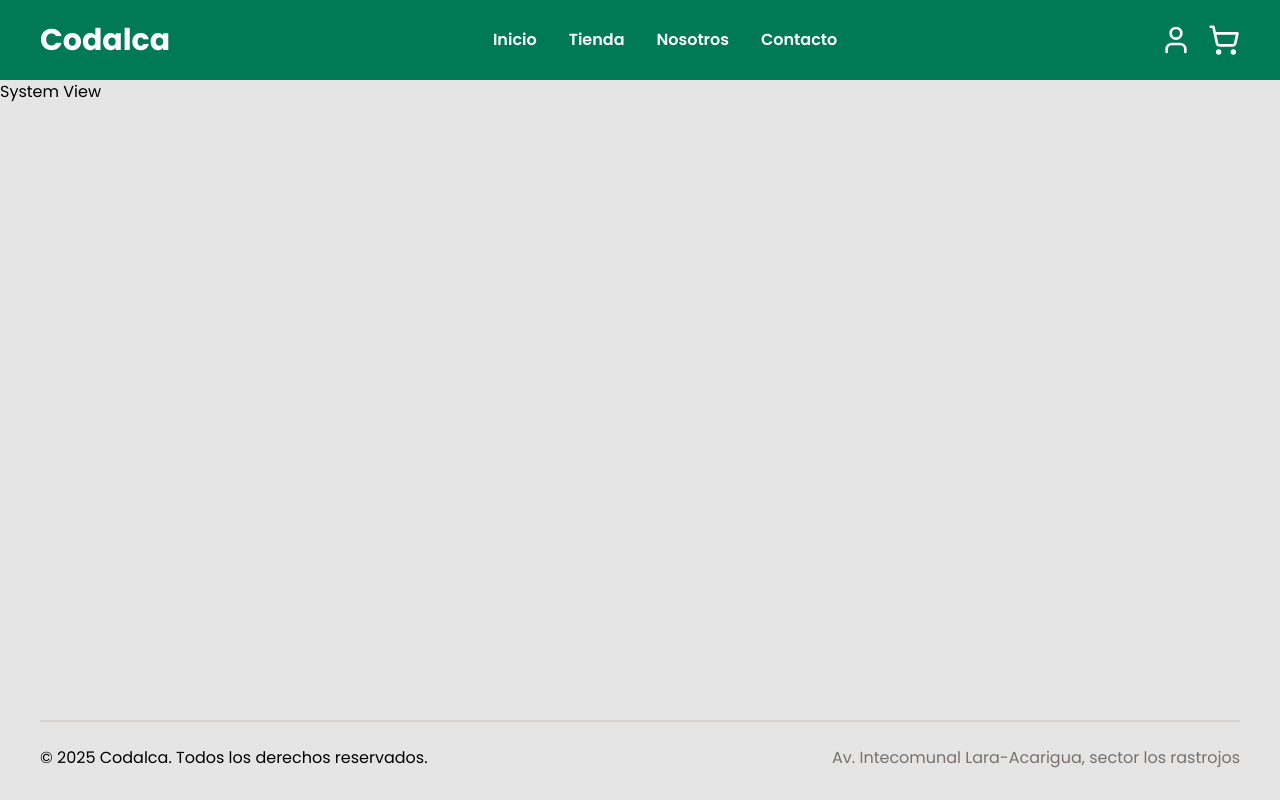
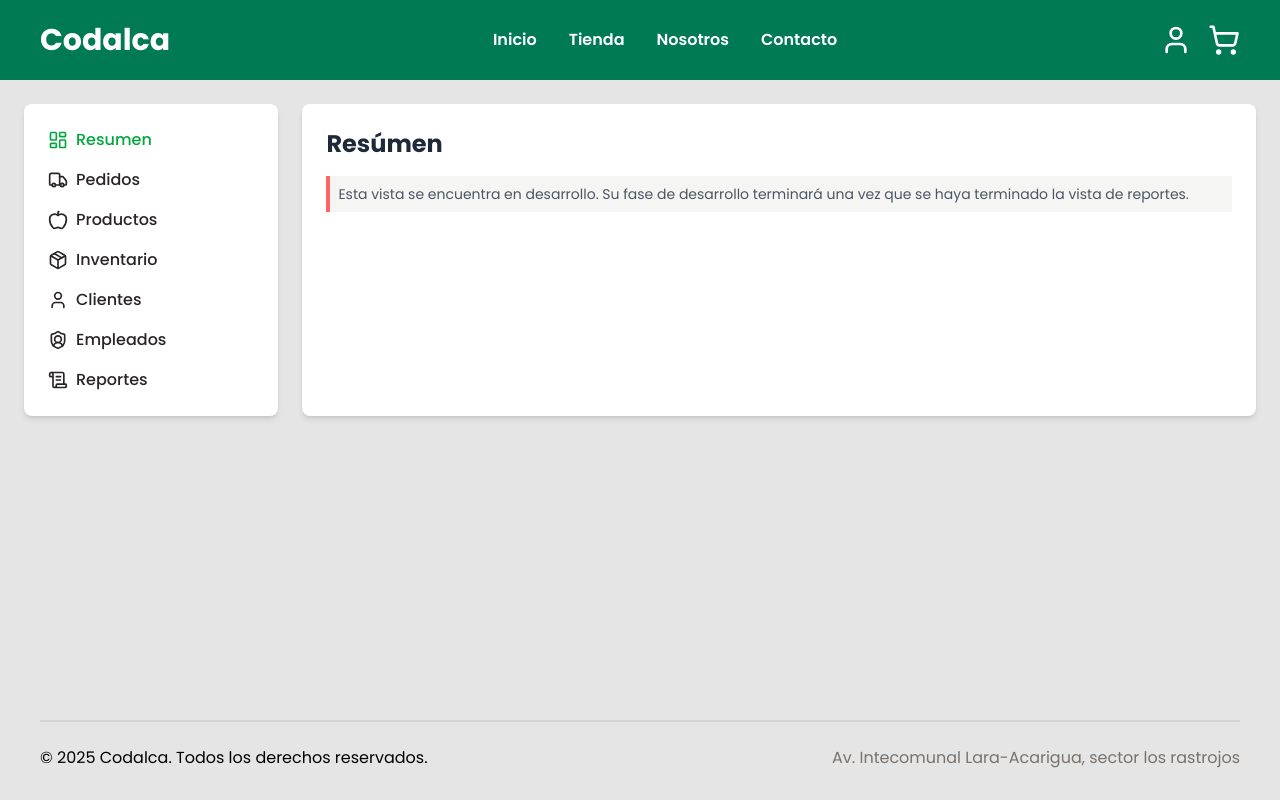
Before and after one commit to iJenders/Provisys, a Vue app in the folder Provisys-Frontend/: page /system in a window 1280 px wide. Built offline with nearby package versions, Linux system fonts and the light colour scheme.

Commit message:
Arreglos de bugs menores

```diff
--- a/Provisys-Frontend/src/components/ProductComponent.vue
+++ b/Provisys-Frontend/src/components/ProductComponent.vue
@@ -21,10 +21,12 @@ const showAddToCartModal = ref(false);
 const quantity = ref(1);
 
 const handleAddToCart = (e) => {
-    e.preventDefault();
-    shoppingCartStore.addProduct(props.product, quantity.value);
-    emit('addToCart', props.product, quantity.value);
-    showAddToCartModal.value = false;
+    if (quantity.value > 0 && quantity.value <= props.product.stock && quantity.value !== null) {
+        e.preventDefault();
+        shoppingCartStore.addProduct(props.product, quantity.value);
+        emit('addToCart', props.product, quantity.value);
+        showAddToCartModal.value = false;
+    }
 }
 
 /*
@@ -115,7 +117,7 @@ const handleAddToCart = (e) => {
                     Cancelar
                 </ThemeButton>
                 <ThemeButton class="bg-green-600 text-white hover:bg-green-700"
-                    :disabled="quantity < 1 || quantity > product.stock" @click="handleAddToCart">
+                    :enabled="quantity > 0 && quantity <= product.stock && quantity !== null" @click="handleAddToCart">
                     <ShoppingCart :size="20" class="mr-1" />
                     Añadir
                 </ThemeButton>
--- a/Provisys-Frontend/src/router/index.js
+++ b/Provisys-Frontend/src/router/index.js
@@ -50,7 +50,7 @@ const router = createRouter({
       component: () => import("../views/SystemView.vue"),
       children: [
         {
-          path: "summary",
+          path: "",
           name: "system-summary",
           component: () => import("../views/System/SummaryView.vue"),
         },
@@ -75,6 +75,11 @@ const router = createRouter({
           component: () => import("../views/System/CustomersView.vue"),
         },
         {
+          path: "employees",
+          name: "system-employees",
+          component: () => import("../views/System/EmployeesView.vue"),
+        },
+        {
           path: "reports",
           name: "system-reports",
           component: () => import("../views/System/ReportsView.vue"),
--- a/Provisys-Frontend/src/views/System/SummaryView.vue
+++ b/Provisys-Frontend/src/views/System/SummaryView.vue
@@ -0,0 +1,11 @@
+<template>
+    <div class="w-100 flex flex-col gap-4">
+        <h1 class="text-2xl font-bold text-gray-800">
+            Resúmen
+        </h1>
+        <p class="text-gray-600 text-sm flex p-2 border-l-4 border-red-400 bg-stone-100">
+            Esta vista se encuentra en desarrollo. Su fase de desarrollo terminará una vez que se haya terminado la
+            vista de reportes.
+        </p>
+    </div>
+</template>
--- a/Provisys-Frontend/src/views/SystemView.vue
+++ b/Provisys-Frontend/src/views/SystemView.vue
@@ -1,5 +1,69 @@
+<script setup>
+import { LayoutDashboard, Truck, Apple, Package, User, ShieldUser, ScrollText } from 'lucide-vue-next';
+
+const systemLinks = [
+    {
+        name: 'Resumen',
+        icon: LayoutDashboard,
+        link: '/system'
+    },
+    {
+        name: 'Pedidos',
+        icon: Truck,
+        link: '/system/orders'
+    },
+    {
+        name: 'Productos',
+        icon: Apple,
+        link: '/system/products'
+    },
+    {
+        name: 'Inventario',
+        icon: Package,
+        link: '/system/inventory'
+    },
+    {
+        name: 'Clientes',
+        icon: User,
+        link: '/system/customers'
+    },
+    {
+        name: 'Empleados',
+        icon: ShieldUser,
+        link: '/system/employees'
+    },
+    {
+        name: 'Reportes',
+        icon: ScrollText,
+        link: '/system/reports'
+    }
+]
+
+</script>
+
 <template>
-    <h1>
-        System View
-    </h1>
+    <div class="p-6 flex flex-col md:flex-row gap-6">
+        <!-- System Links -->
+        <aside class="bg-white rounded-lg shadow-md p-6 w-full md:w-fit h-fit pr-28 md:sticky top-[100px]">
+            <ul class="flex flex-col gap-4">
+                <li v-for="link in systemLinks" :key="link.name"
+                    class="flex text-stone-800 font-medium items-center gap-4 hover:text-green-600 transition linear">
+                    <RouterLink :to="link.link" class="tailwind">
+                        <div class="flex items-center gap-2">
+                            <component :is="link.icon" size="20" />
+                            <span>{{ link.name }}</span>
+                        </div>
+                    </RouterLink>
+                </li>
+            </ul>
+        </aside>
+        <!-- System Content -->
+        <RouterView class="bg-white rounded-lg shadow-md p-6 w-full" />
+    </div>
 </template>
+
+<style scoped>
+.router-link-active {
+    color: var(--color-green-600);
+}
+</style>
```
Also changed, not shown: Provisys-Frontend/src/views/System/EmployeesView.vue (added).
